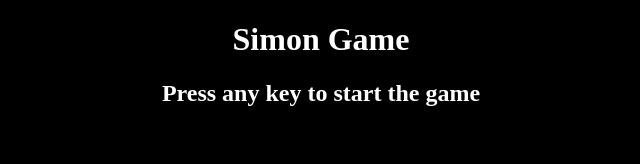
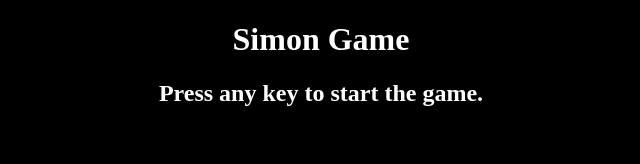
Before and after one commit to RIYA-DUTT2004/Simon-Game, a plain HTML site: page index.html in a window 1280 px wide. Shown: the top 164 px of the page, 319-959 px from the left. Drawn offline with Linux system fonts and the light colour scheme.

Commit message:
Updated index.html

```diff
--- a/index.html
+++ b/index.html
@@ -8,7 +8,7 @@
 </head>
 <body>
     <h1>Simon Game</h1>
-    <h2>Press any key to start the game</h2>
+    <h2>Press any key to start the game.</h2>
     <div class="btn-container">
         <div class="line-one">
             <div class="btn red" type="button" id="red">1</div>
```
